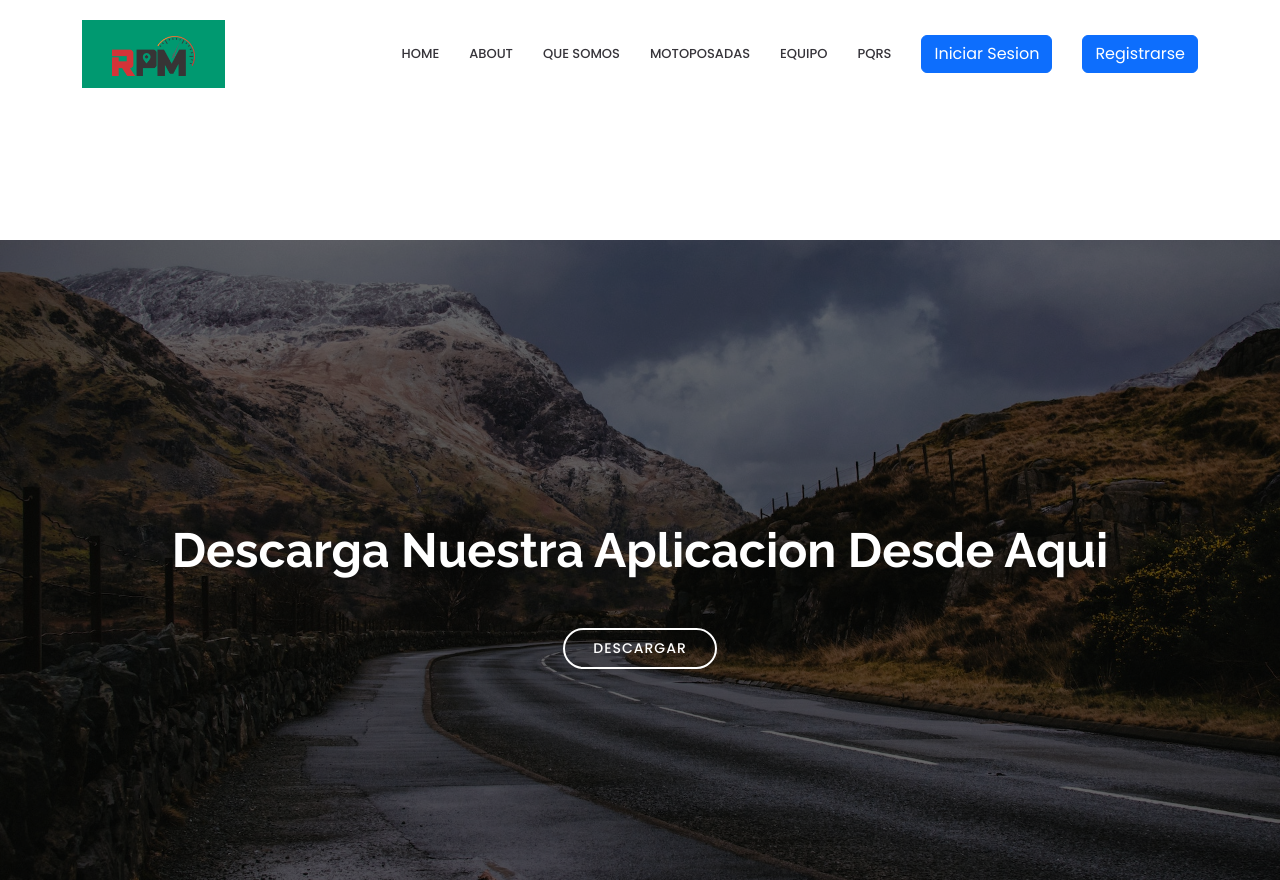
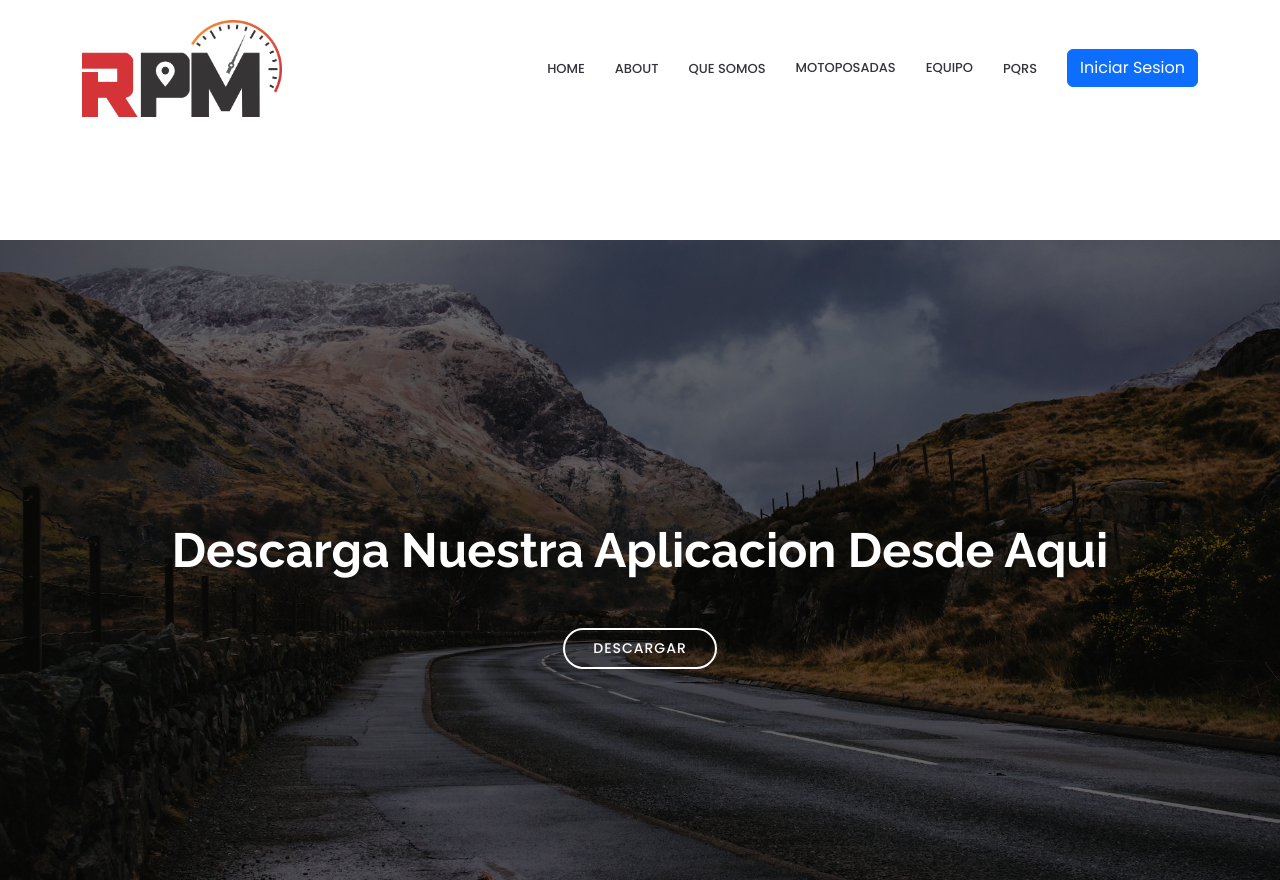
Before and after one commit to Wodman43/template_rpm, a plain HTML site: page index.html in a window 1280 px wide. Shown: the top 880 px of the page. Drawn offline with nearby package versions, Linux system fonts and the light colour scheme.

Commit message:
se hicieron cambios en el header del index

```diff
--- a/index.html
+++ b/index.html
@@ -43,9 +43,9 @@
   <header id="header" class="fixed-top d-flex align-items-center">
     <div class="container">
       <div class="header-container d-flex align-items-center justify-content-between">
-        <div class="logo">
+        <div class="">
           <!-- Uncomment below if you prefer to use an image logo -->
-           <a href="index.html"><img src="assets/img/logo.png" alt="" class="img-fluid"></a>
+           <a href="index.html"><img src="assets/img/logo.png"  width="200" alt="" class="img-fluid"></a>
         </div>
 
         <nav id="navbar" class="navbar">
@@ -60,9 +60,9 @@
             <li><a class="nav-link scrollto" href="#"><button type="button" class="btn btn-primary" data-bs-toggle="modal" data-bs-target="#staticBackdrop">
               Iniciar Sesion
             </button></a></li>
-            <li><a class="nav-link scrollto" href="#"><button type="button" class="btn btn-primary" data-bs-toggle="modal" data-bs-target="#staticBackdrop2">
+            <!--<li><a class="nav-link scrollto" href="#"><button type="button" class="btn btn-primary" data-bs-toggle="modal" data-bs-target="#staticBackdrop2">
               Registrarse
-            </button></a></li>
+            </button></a></li>-->
           </ul>
           <i class="bi bi-list mobile-nav-toggle"></i>
         </nav><!-- .navbar -->
```
